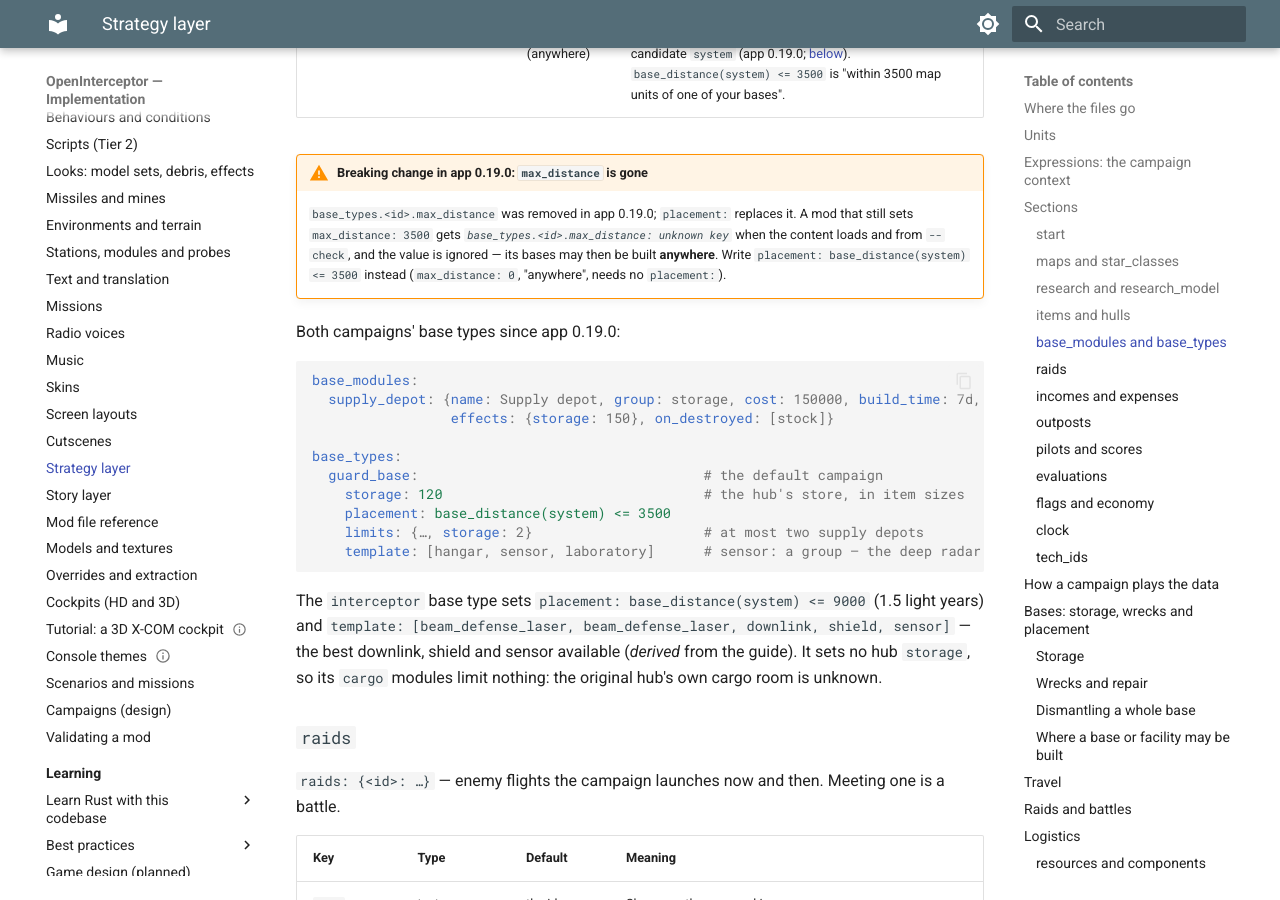
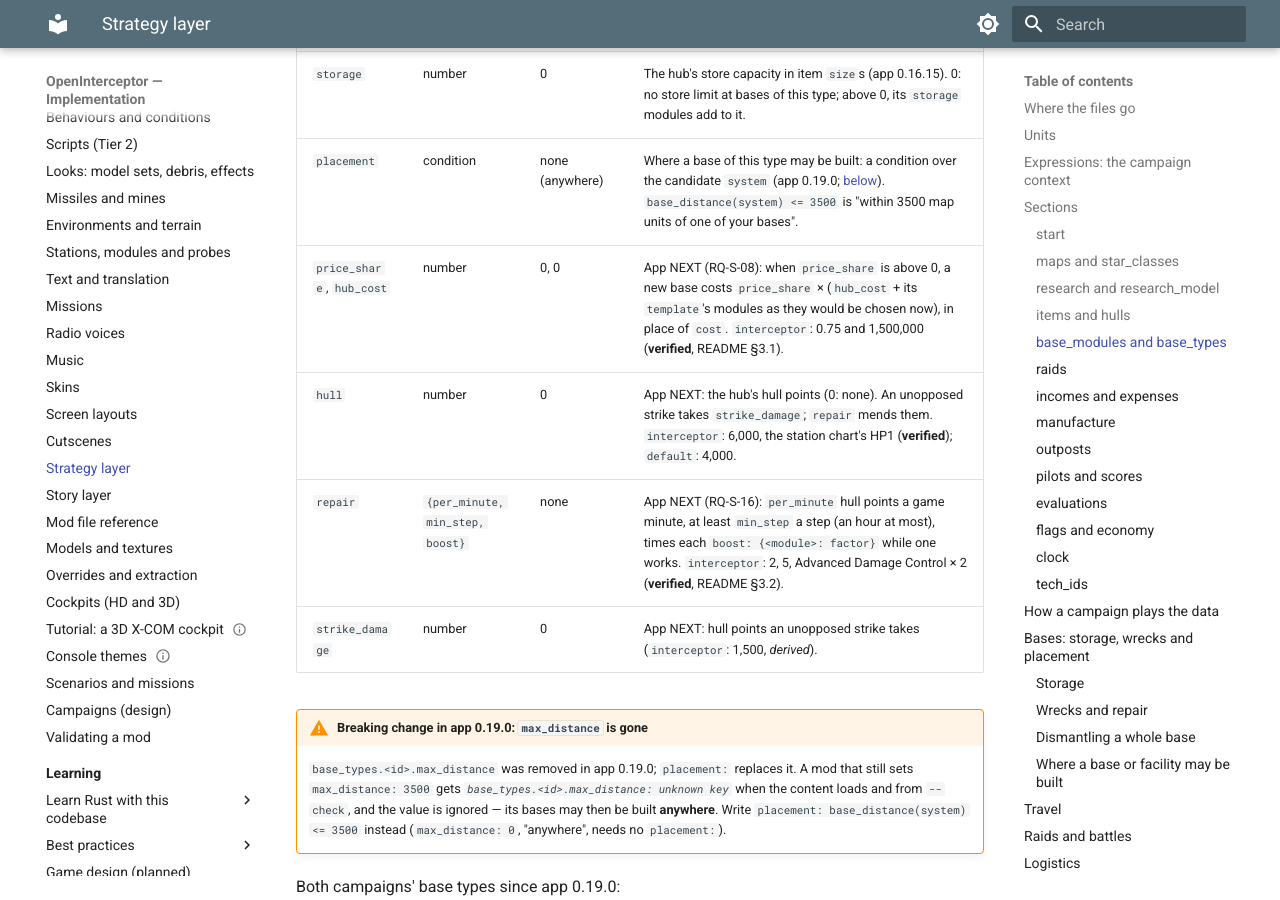
Before and after one commit to bbogovich/OpenInterceptor, an MkDocs documentation site: the page built from docs/modding/strategy.md, in a window 1280 px wide and 900 px high, scrolled down 13498 px. Built offline with MkDocs 1.6.1 and Material for MkDocs 9.7.7, drawn with Linux system fonts in a browser that asks for light colours; some of the changed text lies outside the part shown.

Commit message:
Bases: template price, placement, hull repair, technician manufacturing (app NEXT, #132)
Strategy: price_share, hub_cost, hull, repair, strike_damage, centre_distance,
manufacture; DEV-100; status.

Issue: #132
Co-Authored-By: Claude Opus 5.5 <noreply@anthropic.com>

```diff
--- a/docs/modding/strategy.md
+++ b/docs/modding/strategy.md
@@ -91,6 +91,7 @@ names it. Difficulty level ids are constants as well (`difficulty >= veteran`).
 | `facility_progress(s)` | number | The construction progress (0..1) of the least finished facility in system `s`; 1 when none is building (also when there is none). |
 | `construction_attacks(s)` | number | [Construction strikes](#construction-strikes) suffered by the facilities built in system `s`. |
 | `base_distance(s)` | number | Map units from system `s` to the player's nearest base, in a straight line; 1 000 000 000 with no base (app 0.19.0). |
+| `centre_distance(s)` | number | App NEXT: map units from system `s` to the map's centre — a generated map's middle, else the middle of the systems' bounding box. `interceptor`'s bases must be within 30,000 (5 ly) of it (**verified**). |
 
 Systems are named by their map id (`ajax`, `nebula_haven`) and are checked names like everything
 else, as are resource ids, feature tags and research-site ids (app 0.16.3).
@@ -316,6 +317,10 @@ never refused. A whole base can be dismantled too ([below](#dismantling-a-whole-
 | `hangar`, `quarters` | number | 0 | Craft and pilots the hub alone houses. The default Guard base houses 6 pilots (4 before app 0.16.15, which the opening crew filled). |
 | `storage` | number | 0 | The hub's store capacity in item `size`s (app 0.16.15). 0: no store limit at bases of this type; above 0, its `storage` modules add to it. |
 | `placement` | condition | none (anywhere) | Where a base of this type may be built: a condition over the candidate `system` (app 0.19.0; [below](#where-a-base-or-facility-may-be-built)). `base_distance(system) <= 3500` is "within 3500 map units of one of your bases". |
+| `price_share`, `hub_cost` | number | 0, 0 | App NEXT (RQ-S-08): when `price_share` is above 0, a new base costs `price_share` × (`hub_cost` + its `template`'s modules as they would be chosen now), in place of `cost`. `interceptor`: 0.75 and 1,500,000 (**verified**, README §3.1). |
+| `hull` | number | 0 | App NEXT: the hub's hull points (0: none). An unopposed strike takes `strike_damage`; `repair` mends them. `interceptor`: 6,000, the station chart's HP1 (**verified**); `default`: 4,000. |
+| `repair` | `{per_minute, min_step, boost}` | none | App NEXT (RQ-S-16): `per_minute` hull points a game minute, at least `min_step` a step (an hour at most), times each `boost: {<module>: factor}` while one works. `interceptor`: 2, 5, Advanced Damage Control × 2 (**verified**, README §3.2). |
+| `strike_damage` | number | 0 | App NEXT: hull points an unopposed strike takes (`interceptor`: 1,500, *derived*). |
 
 !!! warning "Breaking change in app 0.19.0: `max_distance` is gone"
     `base_types.<id>.max_distance` was removed in app 0.19.0; `placement:` replaces it. A mod
@@ -372,6 +377,18 @@ flies straight for its target; on a lane map it enters at a system and follows t
 amount (an expression) added or taken every period (`every`, default 30 days). Each payment is a line in the message log.
 Module `maintenance`, hull `upkeep` and pilot `salary` are charged monthly on their own; use
 `expenses` for anything else.
+
+### `manufacture`
+
+`manufacture: {per_outpost, per_opp}` (app NEXT, RQ-S-09) — production by the
+[outposts](#outposts)' technicians instead of the bases' `production_rate`: the capacity is
+`per_outpost` + `per_opp` × its OPPs technicians for each outpost (default 10 and 10), and a job
+gains one work unit per technician-hour, so an item's `prod_time` is in technician-hours. The
+capacity is one pool taken in queue order across the bases (the first base's first job first);
+what a base leaves over goes on to the next. `interceptor` has it (README §2.5, **verified**: two
+outposts with two OPPs are 60 technicians, and a 500-hour item takes 8.3 hours); that the first
+job takes the whole capacity is *derived* (the exe gives each job a percentage share). `default`
+keeps its workshops.
 
 ### `outposts`
 
```
Also changed, not shown: docs/implementation/deviations/index.md (+1 -0 lines), docs/implementation/status.md (+6 -0 lines).
